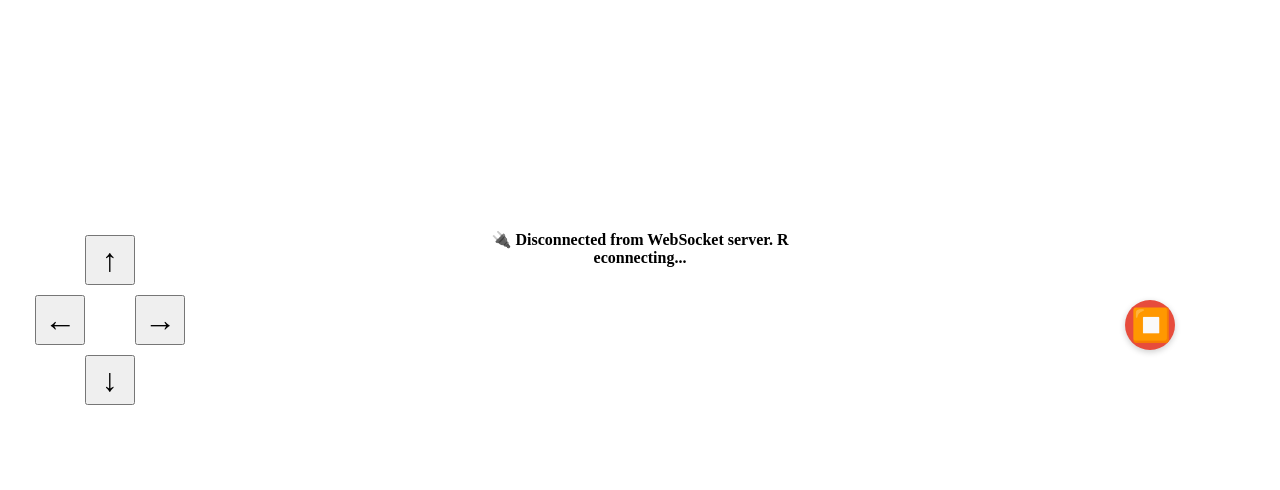
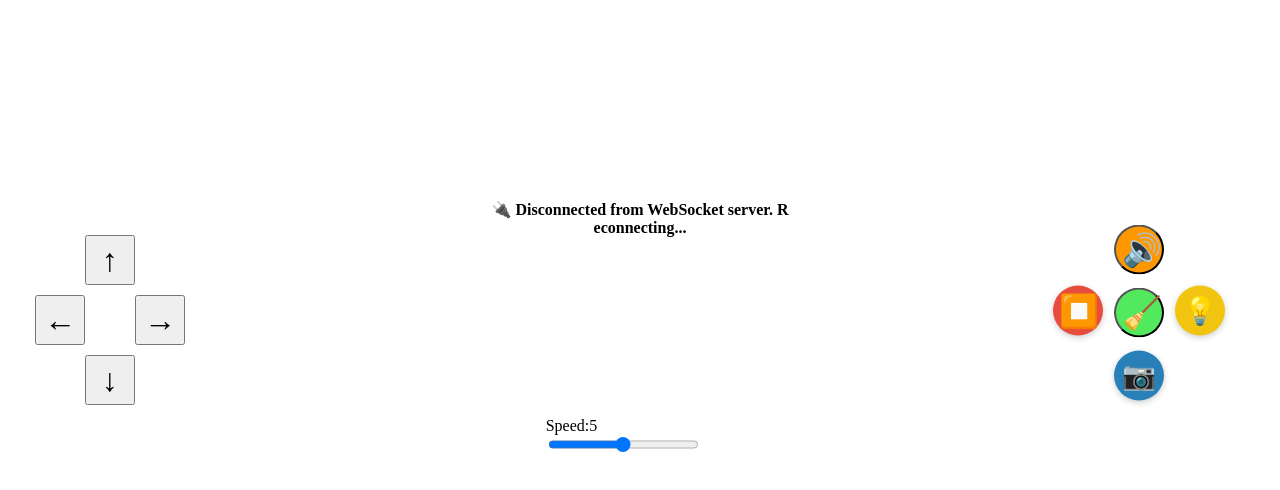
Before and after one commit to Anupamdatta10/arduino-socket, a website: page public/controller.html in a window 1280 px wide. Shown: the part 80-570 px from the top of the page. Drawn offline with Linux system fonts and the light colour scheme.

Commit message:
Refactor button layout and add functionality for light, camera, horn, and clear log buttons

```diff
--- a/public/controller.html
+++ b/public/controller.html
@@ -22,12 +22,13 @@
     }
     .stop-btn-container {
       position: fixed;
-      right: 100px;
-      top: 50%;
+      right: 50px;
+      top: 45%;
       transform: translateY(-50%);
       display: flex;
-      flex-direction: column;
+      flex-direction: row;
       align-items: center;
+      gap: 1px;
     }
     .arrow-row {
       display: flex;
@@ -56,6 +57,52 @@
     }
     .stop-btn:hover {
       background: #c0392b;
+    }
+    .light-btn {
+      background: #f1c40f;
+      color: #fff;
+      border: none;
+      border-radius: 50%;
+      width: 50px;
+      height: 50px;
+      font-size: 2rem;
+      margin-top: 15px;
+      box-shadow: 0 2px 6px rgba(0,0,0,0.2);
+      display: flex;
+      align-items: center;
+      justify-content: center;
+      transition: background 0.2s;
+      outline: none;
+    }
+    .light-btn[aria-pressed="true"], .light-btn.active {
+      background: #ffd700;
+      color: #222;
+      box-shadow: 0 4px 12px rgba(241,196,15,0.4);
+    }
+    .light-btn:hover {
+      background: #ffe066;
+      color: #222;
+    }
+    .camera-btn {
+      background: #2980b9;
+      color: #fff;
+      border: none;
+      border-radius: 50%;
+      width: 50px;
+      height: 50px;
+      font-size: 2rem;
+      box-shadow: 0 2px 6px rgba(0,0,0,0.2);
+      display: flex;
+      align-items: center;
+      justify-content: center;
+      transition: background 0.2s;
+      outline: none;
+      position: relative;
+      z-index: 1;
+    }
+    .camera-btn:hover {
+      background: #3498db;
+      color: #fff;
     }
     /* Center heading, status, and log */
     h1 {
@@ -132,15 +179,35 @@
     </div>
   </div>
 
-  <!-- Stop button on the right side -->
-  <div class="stop-btn-container">
-    <button class="arrow-btn stop-btn" onclick="sendData('stop')">⏹️</button>
+  <!-- Stop button, camera button (down), and light button side by side on the right side -->
+  <div class="stop-btn-container" style="flex-direction: row; gap: 1px; align-items: flex-end;">
+    <button class="arrow-btn stop-btn" onclick="sendData('stop')" title="Stop">⏹️</button>
+    <!-- Horn, Clear Logs, and Camera buttons stacked in a column -->
+    <div style="display: flex; flex-direction: column; align-items: center;">
+      <!-- Horn button at the top -->
+      <button id="horn-btn" class="arrow-btn" title="Horn" style="margin-bottom: 8px; background: #ff9800; color: #fff; border-radius: 50%;">🔊</button>
+      <!-- Clear Logs button -->
+      <button id="clear-log-btn" class="arrow-btn" title="Clear Logs" style="margin-bottom: 8px; background: #12e123b9; color: #fff; border-radius: 50%;">🧹</button>
+      <!-- Camera button in the middle, moved further down for V shape -->
+      <button id="camera-btn" class="arrow-btn camera-btn" title="Camera" onclick="sendData('camera')" style="margin-bottom: -60px;">
+        <span style="font-size:1.7rem;">📷</span>
+      </button>
+    </div>
+    <!-- Light button beside camera button -->
+    <button id="light-btn" class="arrow-btn light-btn" title="Toggle Light" aria-pressed="false">
+      <span id="bulb-icon" style="font-size:1.7rem;">💡</span>
+    </button>
   </div>
 
   <!-- Centered status and log -->
   <div class="center-info">
     <p id="status">Connecting...</p>
     <p id="log"></p>
+    <!-- Slider input for value 0-10 -->
+    <label for="slider" style="margin-top:20px;">Speed:<span id="slider-value">5</span>
+      <input type="range" id="slider" min="0" max="10" value="5" style="width: 80%;">
+    </label>
+
   </div>
 
   <script>
@@ -151,7 +218,7 @@
 
     function connectWebSocket() {
       socket = new WebSocket("wss://arduino-socket.onrender.com");
-     // socket = new WebSocket("ws://localhost:3000");
+      // socket = new WebSocket("ws://localhost:3000");
 
       socket.onopen = () => {
         statusEl.textContent = "✅ Connected to WebSocket server";
@@ -195,6 +262,17 @@
       }
     }
 
+    // Slider logic
+    const slider = document.getElementById('slider');
+    const sliderValue = document.getElementById('slider-value');
+    // const sendSliderBtn = document.getElementById('send-slider-btn');
+
+    slider.oninput = function() {
+      sliderValue.textContent = slider.value;
+      sendData('slider:' + slider.value);
+    };
+
+
     document.getElementById('fullscreen-btn').onclick = function() {
       if (!document.fullscreenElement) {
         document.documentElement.requestFullscreen();
@@ -202,6 +280,38 @@
         document.exitFullscreen();
       }
     };
+
+    // Light button logic
+    const lightBtn = document.getElementById('light-btn');
+    let lightOn = false;
+    lightBtn.onclick = function() {
+      lightOn = !lightOn;
+      if (lightOn) {
+        sendData('light:on');
+        lightBtn.setAttribute('aria-pressed', 'true');
+        lightBtn.classList.add('active');
+      } else {
+        sendData('light:off');
+        lightBtn.setAttribute('aria-pressed', 'false');
+        lightBtn.classList.remove('active');
+      }
+    };
+
+    // Camera button logic (optional: add your own logic if needed)
+    document.getElementById('camera-btn').onclick = function() {
+      sendData('camera');
+      // Optionally add more camera logic here
+    };
+
+    // Horn button logic
+    document.getElementById('horn-btn').onclick = function() {
+      sendData('horn');
+    };
+
+    // Clear log button logic
+    document.getElementById('clear-log-btn').onclick = function() {
+      logEl.innerHTML = "";
+    };
   </script>
 </body>
 </html>
```
